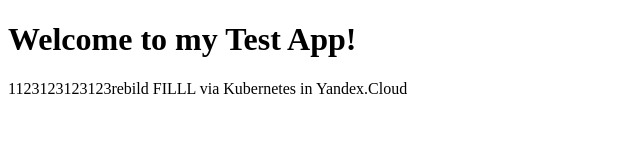
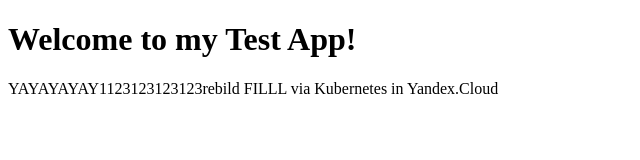
Before and after one commit to v1us1885/diplomus, a plain HTML site: page test-app/index.html in a window 1280 px wide. Shown: the whole page, without its empty margins (0-640 px from the left). Drawn offline with Linux system fonts and the light colour scheme.

Commit message:
add secret test-app

```diff
--- a/test-app/index.html
+++ b/test-app/index.html
@@ -7,6 +7,6 @@
 </head>
 <body>
     <h1>Welcome to my Test App!</h1>
-    <p>1123123123123rebild FILLL via Kubernetes in Yandex.Cloud</p>
+    <p>YAYAYAYAY1123123123123rebild FILLL via Kubernetes in Yandex.Cloud</p>
 </body>
 </html>
```
